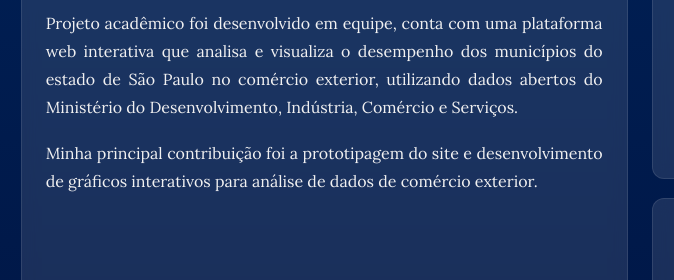
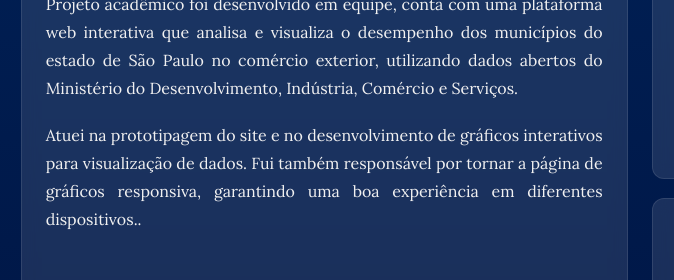
Before and after one commit to lais-zanardi/portfolio, a plain HTML site: page index.html in a window 1280 px wide. Shown: the part 2060-2340 px from the top of the page, 0-674 px from the left. Drawn offline with Linux system fonts and the light colour scheme.

Commit message:
feat: atualiza participação da api

```diff
--- a/index.html
+++ b/index.html
@@ -90,7 +90,7 @@
 
                <section class="projeto-descricao">
                     <p>Projeto acadêmico foi desenvolvido em equipe, conta com uma plataforma web interativa que analisa e visualiza o desempenho dos municípios do estado de São Paulo no comércio exterior, utilizando dados abertos do Ministério do Desenvolvimento, Indústria, Comércio e Serviços.</p>
-                    <p>Minha principal contribuição foi a prototipagem do site e desenvolvimento de gráficos interativos para análise de dados de comércio exterior. </p>
+                    <p>Atuei na prototipagem do site e no desenvolvimento de gráficos interativos para visualização de dados. Fui também responsável por tornar a página de gráficos responsiva, garantindo uma boa experiência em diferentes dispositivos.. </p>
                </section>
 
 
```
